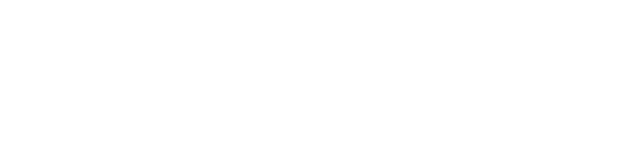
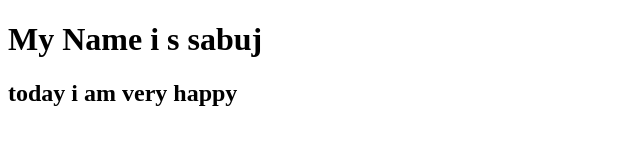
Before and after one commit to sabujsarker382/my-first-project, a plain HTML site: page index.html in a window 1280 px wide. Shown: the whole page, without its empty margins (0-640 px from the left). Drawn offline with Linux system fonts and the light colour scheme.

Commit message:
learned github

```diff
--- a/index.html
+++ b/index.html
@@ -7,6 +7,7 @@
     <title>My first web project </title>
 </head>
 <body>
-
+    <h1>My Name i s sabuj </h1>
+    <h2> today i am very happy</h2>
 </body>
 </html>
```
